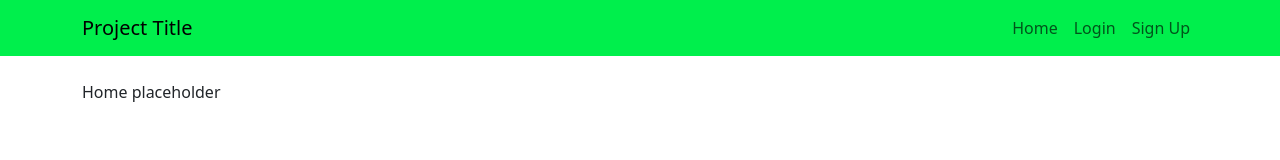
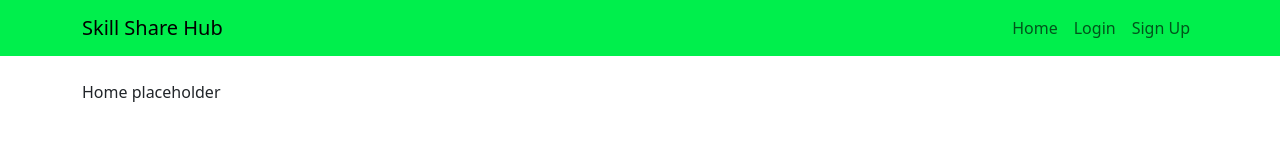
Before and after one commit to UCBX-2024-Team-Wombat/Final-Project, a React (Vite) app in the folder client/: page / in a window 1280 px wide. Shown: the top 160 px of the page. Built offline with nearby package versions, Linux system fonts and the light colour scheme.

Commit message:
Update title in navbar and href

```diff
--- a/client/src/components/Header/Header.jsx
+++ b/client/src/components/Header/Header.jsx
@@ -15,8 +15,8 @@ function Header() {
     <div className="search-bar ui segement fs-6">
       <Navbar className="primary-color-theme" expand="lg" fixed="top">
         <Container>
-          <Nav.Link key={"home"} href="/">
-            <Navbar.Brand>Project Title</Navbar.Brand>
+          <Nav.Link key={"home"} href="/search">
+            <Navbar.Brand>Skill Share Hub</Navbar.Brand>
           </Nav.Link>
           <Navbar.Toggle aria-controls="basic-navbar-nav" />
           <Navbar.Collapse
```
